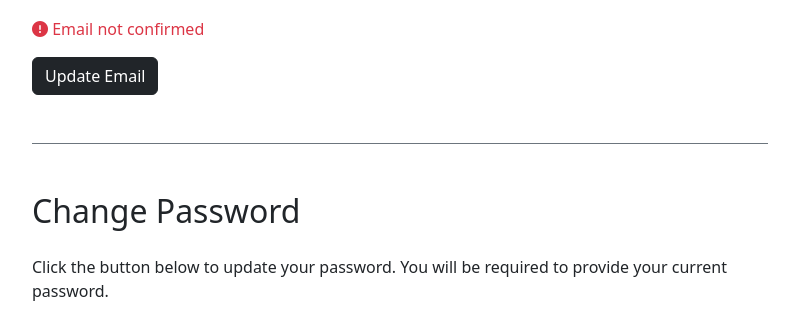
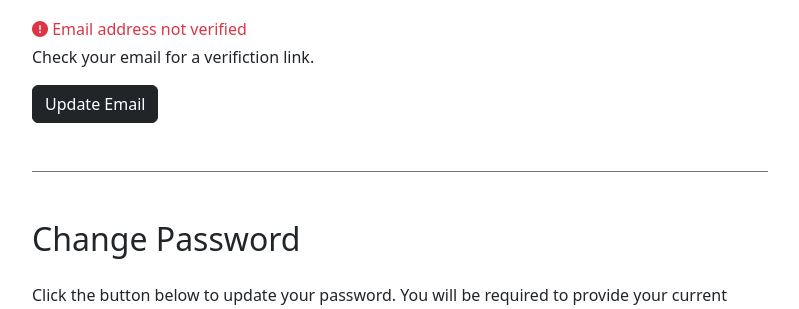
Before and after one commit to alextowe/nfl-picks-api, a Django app: template base/templates/base/pages/settings.html in a window 1280 px wide. Shown: the part 229-538 px from the top of the page, without its empty margins (240-1039 px from the left). Run offline with Django 4.2, Linux system fonts and the light colour scheme; the template is opened without the code that fills it, so the values that code supplies are empty; some libraries are stand-ins or nearby versions.

Commit message:
reduced bottom margin for unverified email warning

```diff
--- a/base/templates/base/pages/settings.html
+++ b/base/templates/base/pages/settings.html
@@ -17,12 +17,15 @@
                         {% if user.is_active %}
                             <p class="text-success">
                                 <i class="fa-solid fa-circle-check"></i>
-                                Email confirmed
+                                Email address verified
                             </p>
                         {% else %}
-                            <p class="text-danger">
+                            <p class="text-danger mb-1">
                                 <i class="fa-solid fa-circle-exclamation"></i>
-                                Email not confirmed
+                                Email address not verified
+                            </p>
+                            <p class="">
+                                Check your email for a verifiction link.
                             </p>
                         {% endif %}
                         <a class="btn btn-dark"href="{% url 'update-email' user.username %}">Update Email</a>
```
